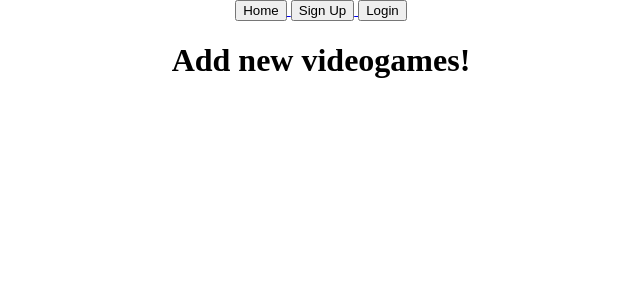
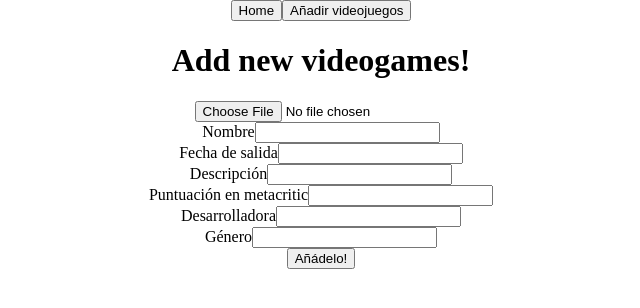
Before and after one commit to YagoPonce/videogame_guesser_client, a React (Create React App) app: page /create-videogame in a window 1280 px wide. Shown: the top 308 px of the page, without its empty margins (319-959 px from the left). Built offline with nearby package versions, Linux system fonts and the light colour scheme; no server answers.

Commit message:
creating addvideogame form

```diff
--- a/src/components/Navbar/Navbar.jsx
+++ b/src/components/Navbar/Navbar.jsx
@@ -14,31 +14,11 @@ function Navbar() {
         <button>Home</button>
       </Link>
 
-      {isLoggedIn && (
-        <>
-          <button onClick={logOutUser}>Logout</button>
+      <Link to="/create-videogame">
+        <button>Añadir videojuegos</button>
+      </Link>
 
-          <Link to="/profile">
-            <button>Profile</button>
-            {/* <img src="https://picsum.photos/id/402/200/300" style={{ width: 50, height: 50, borderRadius: 25}} alt="profile" /> */}
-          </Link>
 
-          <span>{user && user.name}</span>
-        </>
-      )}
-
-      {!isLoggedIn && (
-        <>
-          <Link to="/signup">
-            {" "}
-            <button>Sign Up</button>{" "}
-          </Link>
-          <Link to="/login">
-            {" "}
-            <button>Login</button>{" "}
-          </Link>
-        </>
-      )}
     </nav>
   );
 }
--- a/src/pages/Videogames/VideogameCreate.jsx
+++ b/src/pages/Videogames/VideogameCreate.jsx
@@ -1,23 +1,144 @@
-import React from 'react'
-import { createVideogameService } from '../../services/create.videogame.service'
-import { uploadImageService } from '../../services/upload.services'
-
+import React, { useEffect, useState } from "react";
+import { createVideogameService } from "../../services/create.videogame.service";
+import { uploadImageService } from "../../services/upload.services";
+import { useNavigate } from "react-router-dom";
 
 function CreateVideogame() {
+  const navigate = useNavigate();
+
+  //set up state for all form fields:
+  // name: String
+  const [nameInput, setNameInput] = useState("");
+  // imageUrl: String
+  const [imageURL, setImageURL] = useState("");
+  // release: Date
+  const [releaseInput, setReleaseInput] = useState("");
+  // description: String
+  const [descriptionInput, setDescriptionInput] = useState();
+  // metacriticScore: Number
+  const [metacriticScoreInput, setMetacriticScoreInput] = useState();
+  // developer: String
+  const [developerInput, setDeveloperInput] = useState();
+  // genre: String
+  const [genreInput, setGenreInput] = useState();
+
+  //set up handlechanges for all the fields:
+  const handleNameChange = (event) => setNameInput(event.target.value);
+  const handleReleaseChange = (event) => setReleaseInput(event.target.value);
+  const handledescriptionChange = (event) => setDescriptionInput(event.target.value);
+  const handleMetacriticScoreChange = (event) => setMetacriticScoreInput(event.target.value);
+  const handleDeveloperChange = (event) => setDeveloperInput(event.target.value);
+  const handleGenreChange = (event) => setGenreInput(event.target.value);
+
+  const [isUploadingImage, setIsUploadingImage] = useState(false);
+  const [isFetching, setIsFetching] = useState(true);
+
+  const addVideogame = async (event) => {
+    event.preventDefault();
+
+    const newVideogame = {
+      name: nameInput,
+      image: imageURL,
+      release: releaseInput,
+      description: descriptionInput,
+      metacriticScore: metacriticScoreInput,
+      developed: developerInput,
+      genre: genreInput,
+    };
+    try {
+      await createVideogameService(newVideogame);
+    } catch (error) {
+      console.log(error);
+    }
+  };
+
+  const handleUploadImage = async (event) => {
+    setIsUploadingImage(true);
+
+    const sendForm = new FormData();
+    sendForm.append("image", event.target.files[0]);
+
+    try {
+      const response = await uploadImageService(sendForm);
+      setImageURL(response.data.image);
+      setIsUploadingImage(false);
+    } catch (error) {
+      console.log(error);
+    }
+  };
+
   return (
     <div>
-    <h1>Add new videogames!</h1>
+      <h1>Add new videogames!</h1>
 
+      <form>
+        <label htmlFor="image"></label>
+        <input
+          type="file"
+          id="formFile"
+          name="image"
+          onChange={handleUploadImage}
+        />
+        <br />
+        <label htmlFor="name">Nombre</label>
+        <input
+          type="text"
+          name="name"
+          value={nameInput}
+          onChange={handleNameChange}
+        />
+        <br />
 
+        <label htmlFor="release">Fecha de salida</label>
+        <input
+          type="text"
+          name="release"
+          value={releaseInput}
+          onChange={handleReleaseChange}
+        />
+        <br />
 
+        <label htmlFor="description">Descripción</label>
+        <input
+          type="text"
+          name="description"
+          value={descriptionInput}
+          onChange={handledescriptionChange}
+        />
+        <br />
 
+        <label htmlFor="metacriticScore">Puntuación en metacritic</label>
+        <input
+          type="text"
+          name="metacriticScore"
+          value={metacriticScoreInput}
+          onChange={handleMetacriticScoreChange}
+        />
+        <br />
 
+        <label htmlFor="developer">Desarrolladora</label>
+        <input
+          type="text"
+          name="developer"
+          value={developerInput}
+          onChange={handleDeveloperChange}
+        />
+        <br />
 
+        <label htmlFor="genre">Género</label>
+        <input
+          type="text"
+          name="genre"
+          value={genreInput}
+          onChange={handleGenreChange}
+        />
+        <br />
 
+      <button onClick={addVideogame}>Añádelo!</button>
 
-
+      </form>
     </div>
-  )
+  );
 }
 
-export default CreateVideogame
+export default CreateVideogame;
```
